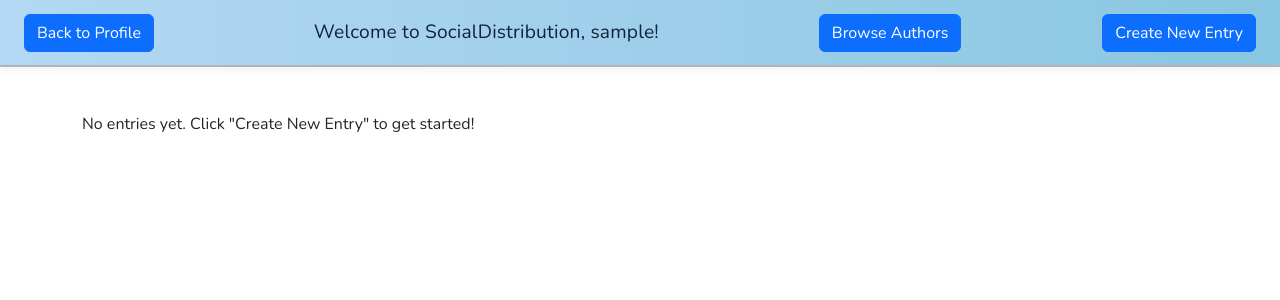
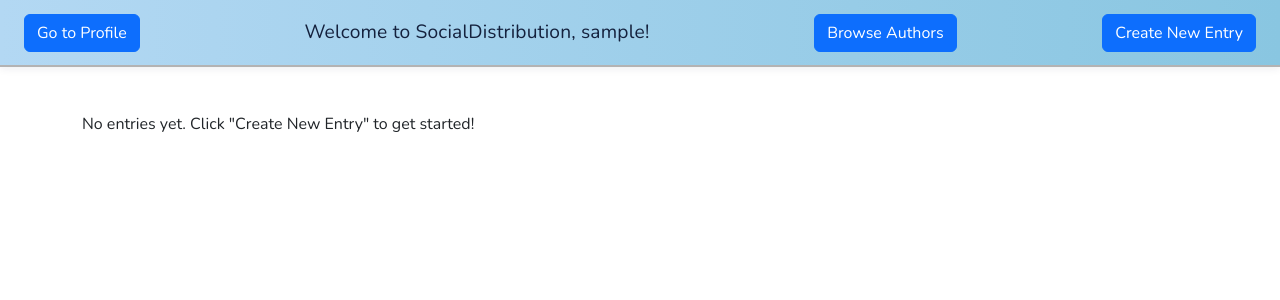
Before and after one commit to Ahmed-S7/Social-Distribution, a Django app: template wiki/templates/wiki.html in a window 1280 px wide. Shown: the top 300 px of the page. Run offline with Django 5.2, Linux system fonts and the light colour scheme; the template is opened without the code that fills it, so the values that code supplies are empty; the visitor is signed in with stand-in values (Sample User, id 1).

Commit message:
button fix

```diff
--- a/wiki/templates/wiki.html
+++ b/wiki/templates/wiki.html
@@ -26,7 +26,7 @@
 </head>
 <body>
   <div class="default_buttons d-flex justify-content-between align-items-center px-4">
-    <a href="{% url 'wiki:profile' request.user.username %}" class="btn btn-primary">Back to Profile</a>
+    <a href="{% url 'wiki:profile' request.user.username %}" class="btn btn-primary">Go to Profile</a>
     <h2 class="bar-title">Welcome to SocialDistribution, {{ request.user.username }}!</h2>
     <a href="/s25-project-white/authors/" class="btn btn-primary">Browse Authors</a>
     <a href="{% url 'wiki:create_entry' %}" class="btn btn-primary">Create New Entry</a>
```
